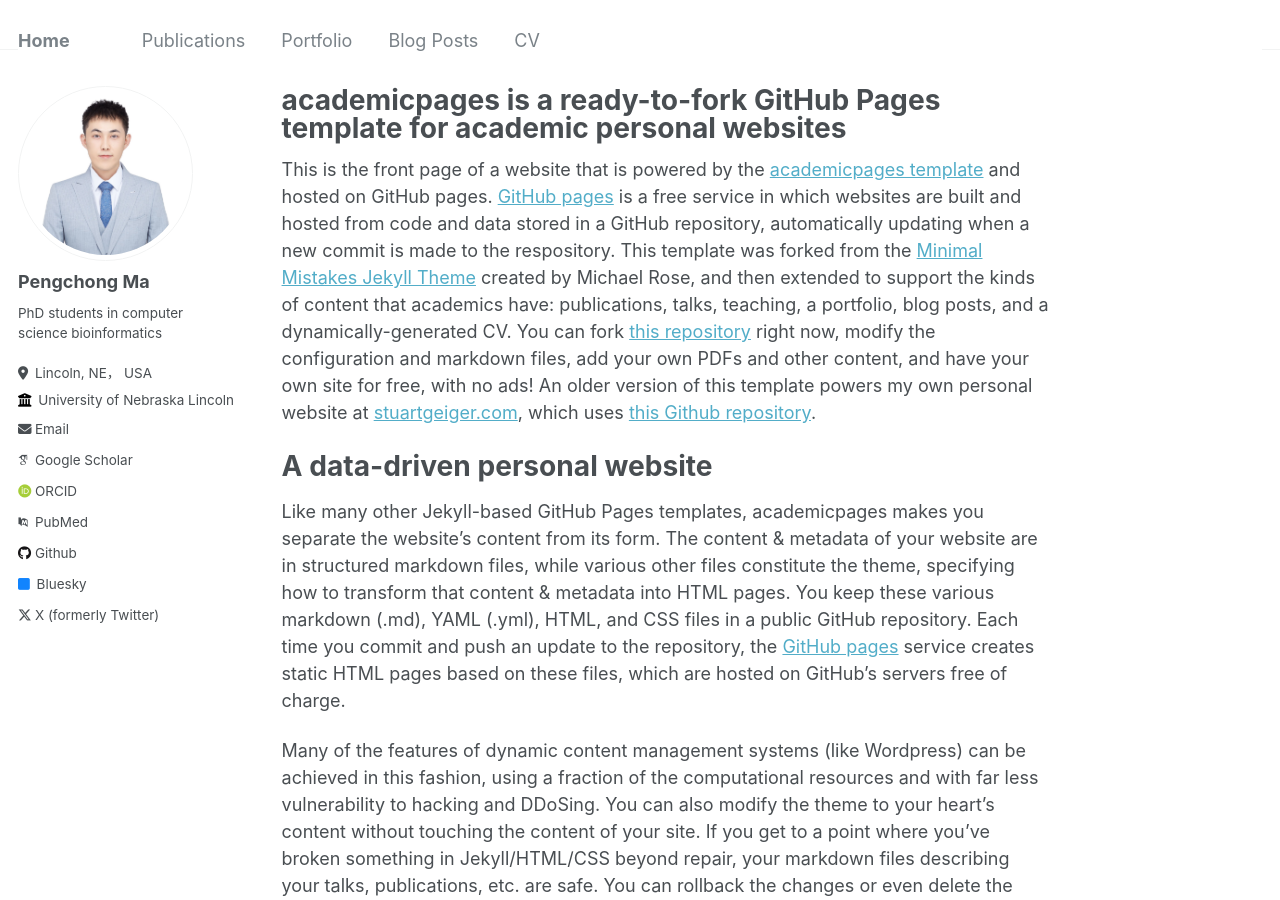
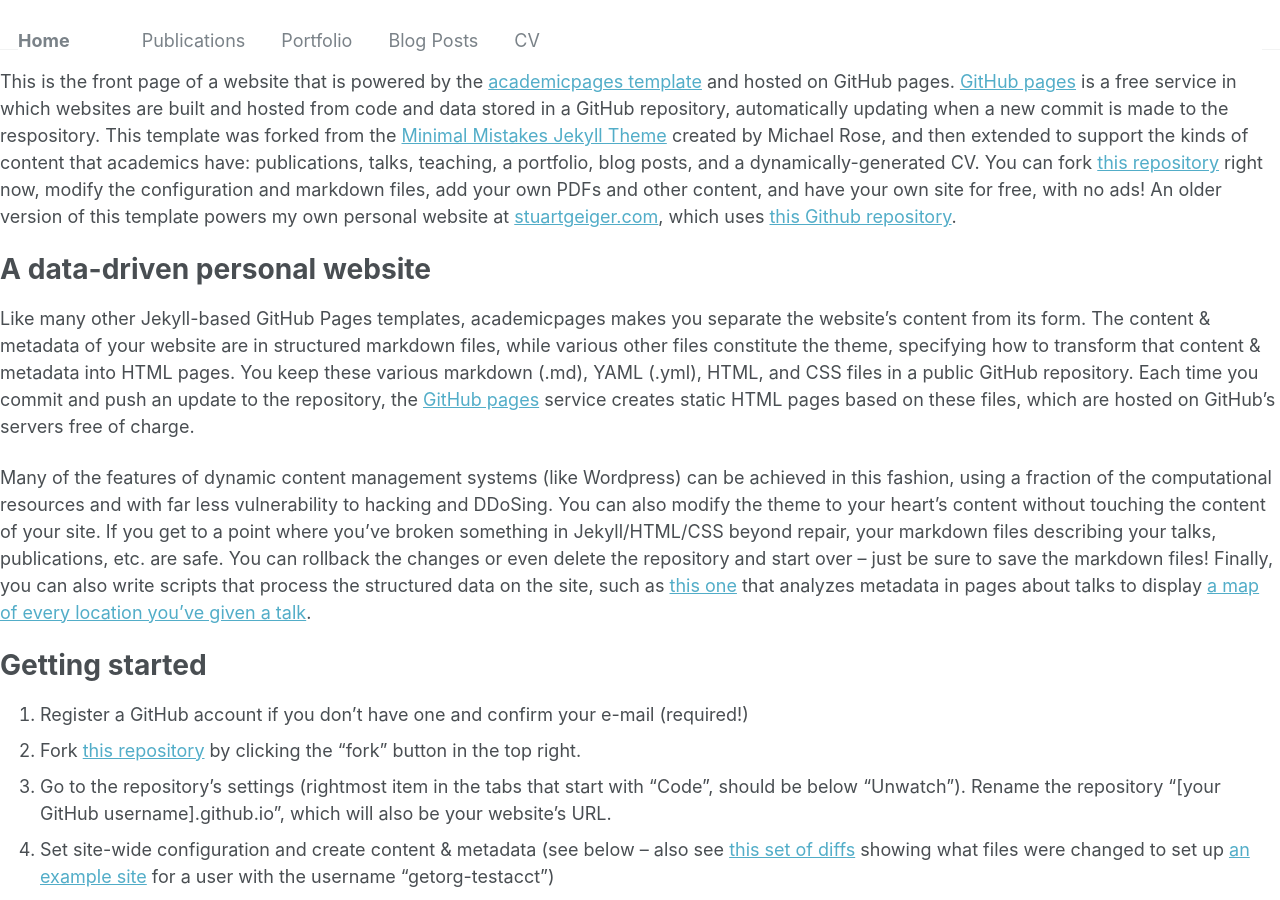
Before and after one commit to mpckkk/mapengchong.github.io, a Jekyll site: the page built from _pages/about.md, in a window 1280 px wide and 900 px high. Built offline with Jekyll 4.4.1, drawn with Linux system fonts in a browser that asks for light colours; some web fonts are replaced; our own code applies the rules of GitHub Pages for plain Markdown files; part of the change alters nothing that is shown.

Commit message:
Update _config.yml

```diff
--- a/_config.yml
+++ b/_config.yml
@@ -226,22 +226,22 @@ defaults:
       comments: true
       share: true
       related: true
-  # _pages
-  - scope:
-      path: ""
-      type: pages
-    values:
-      layout: single
-      author_profile: true
-  # _teaching
-  - scope:
-      path: ""
-      type: teaching
-    values:
-      layout: single
-      author_profile: true
-      share: true
-      comments: true
+  # # _pages
+  # - scope:
+  #     path: ""
+  #     type: pages
+  #   values:
+  #     layout: single
+  #     author_profile: true
+  # # _teaching
+  # - scope:
+  #     path: ""
+  #     type: teaching
+  #   values:
+  #     layout: single
+  #     author_profile: true
+  #     share: true
+  #     comments: true
   # _publications
   - scope:
       path: ""
@@ -260,14 +260,14 @@ defaults:
       author_profile: true
       share: true
       comment: true
-  # _talks
-  - scope:
-      path: ""
-      type: talks
-    values:
-      layout: talk
-      author_profile: true
-      share: true
+  # # _talks
+  # - scope:
+  #     path: ""
+  #     type: talks
+  #   values:
+  #     layout: talk
+  #     author_profile: true
+  #     share: true
 
 
 # Sass/SCSS
```
